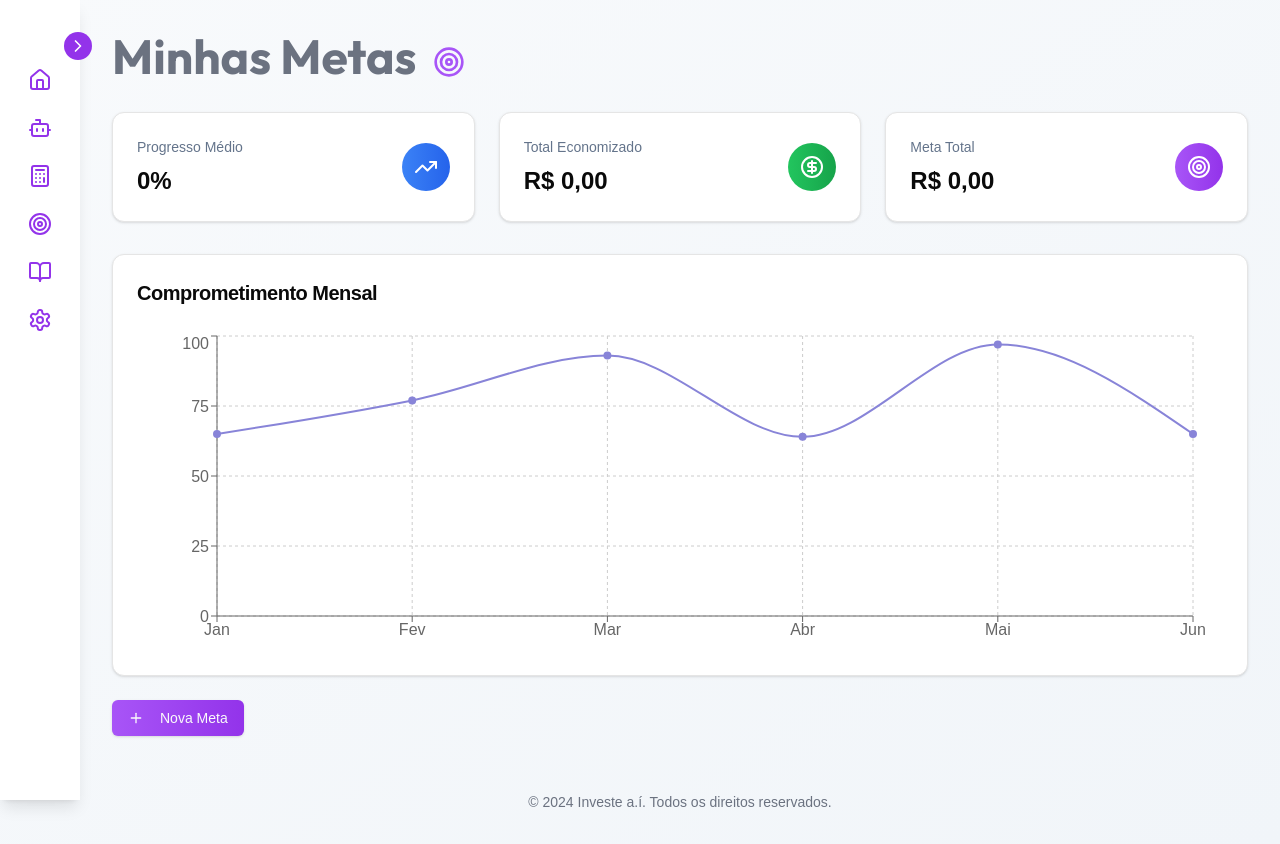
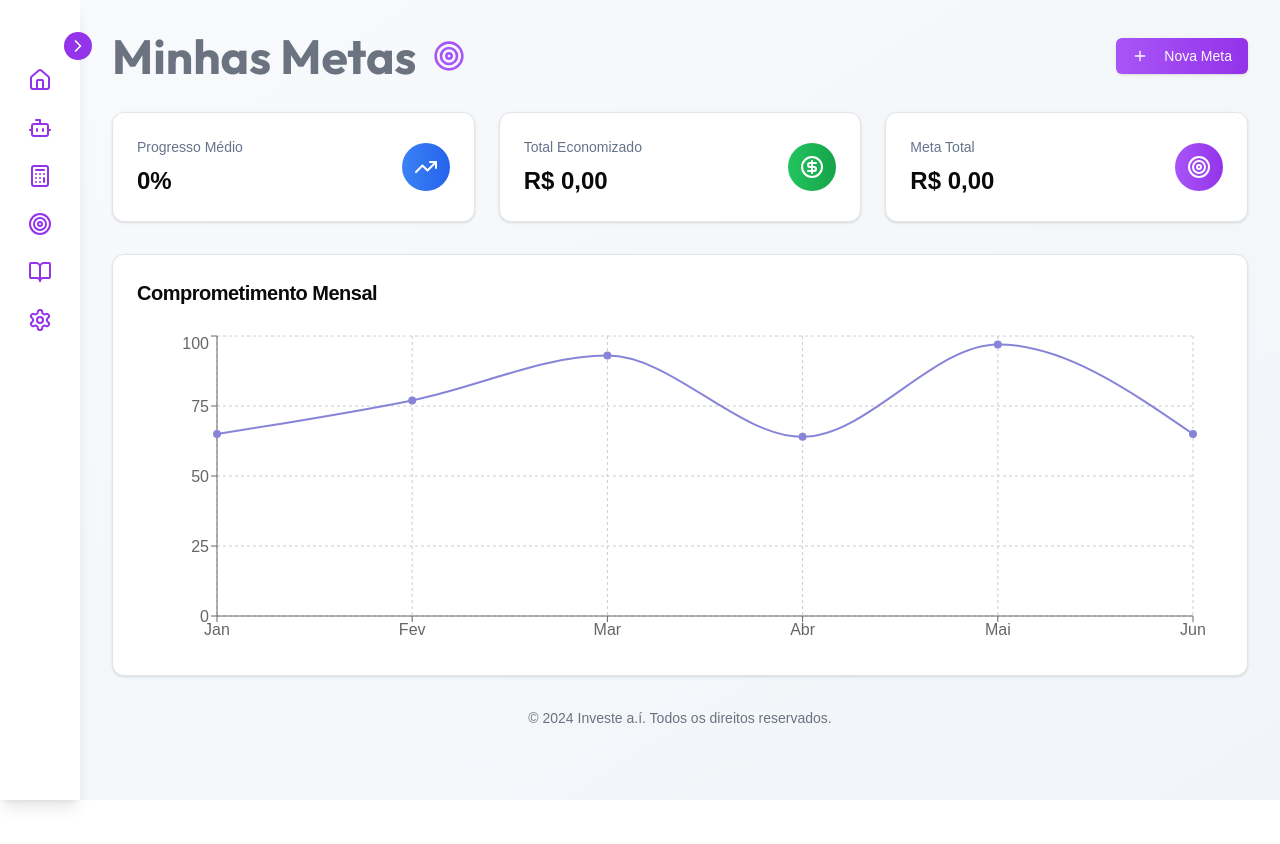
Before and after one commit to andreLucao/investAi, a Next.js app: page /metas in a window 1280 px wide. After the commit the page ends 800 px from the top, so only its background shows below. Built offline with nearby package versions, Linux system fonts and the light colour scheme.

Commit message:
teste marcos

```diff
--- a/app/metas/page.js
+++ b/app/metas/page.js
@@ -51,7 +51,7 @@ const CommitmentChart = ({ goals }) => {
   return (
     <Card className="dark:bg-slate-800 mt-8">
       <CardHeader>
-        <CardTitle className="text-xl font-semibold dark:text-white ">Comprometimento Mensal</CardTitle>
+        <CardTitle className="text-xl font-semibold dark:text-white">Comprometimento Mensal</CardTitle>
       </CardHeader>
       <CardContent>
         <div className="h-80 w-full">
@@ -181,14 +181,20 @@ export default function Goals() {
       <div className={`transition-all duration-300 ${expanded ? 'ml-64' : 'ml-20'} p-8`}>
         <div className="max-w-6xl mx-auto">
           <div className="flex justify-between items-center mb-8">
-            <h2 className={`${outfit.className} text-4xl md:text-5xl font-bold`}>
+            <h2 className={`${outfit.className} text-4xl md:text-5xl font-bold flex items-center`}>
               <span className="text-gray-500 dark:text-gray-300 mr-4">Minhas Metas</span>
               <Target className="inline-block w-8 h-8 text-purple-500" />
             </h2>
+            <Button
+              onClick={() => setIsAddingGoal(true)}
+              className="bg-gradient-to-r from-purple-500 to-purple-600 hover:from-purple-600 hover:to-purple-700"
+            >
+              <Plus className="w-5 h-5 mr-2" />
+              Nova Meta
+            </Button>
           </div>
 
-          {/* Stats Cards */}
-          <div className="grid grid-cols-1 md:grid-cols-3 gap-6 mb-8">
+          <div className="grid grid-cols-1 md:grid-cols-3 gap-6 mb-8 dark:text-white">
             <StatsCard
               title="Progresso Médio"
               value={`${calculateTotalProgress()}%`}
@@ -209,16 +215,7 @@ export default function Goals() {
             />
           </div>
 
-          {/* Commitment Chart */}
           <CommitmentChart goals={goals} />
-
-          <Button
-            onClick={() => setIsAddingGoal(true)}
-            className="my-6 bg-gradient-to-r from-purple-500 to-purple-600 hover:from-purple-600 hover:to-purple-700"
-          >
-            <Plus className="w-5 h-5 mr-2" />
-            Nova Meta
-          </Button>
 
           {isAddingGoal && (
             <Card className="mb-6 dark:bg-slate-800">
@@ -337,7 +334,8 @@ export default function Goals() {
                           <Button
                             variant="outline"
                             size="icon"
-                            onClick={() => handleDeleteGoal(goal.id)}className="dark:hover:bg-slate-700"
+                            onClick={() => handleDeleteGoal(goal.id)}
+                            className="dark:hover:bg-slate-700"
                           >
                             <Trash2 className="w-4 h-4 text-red-500" />
                           </Button>
@@ -345,11 +343,11 @@ export default function Goals() {
                       </div>
                       <div className="space-y-2">
                         <div className="flex justify-between text-sm">
-                            <span className="text-slate-600 dark:text-slate-300">
+                          <span className="text-slate-600 dark:text-white">
                             R$ {goal.currentAmount.toLocaleString('pt-BR', { minimumFractionDigits: 2 })} /
                             R$ {goal.targetAmount.toLocaleString('pt-BR', { minimumFractionDigits: 2 })}
                           </span>
-                            <span className="font-semibold">
+                          <span className="font-semibold dark:text-white">
                             {calculateProgress(goal.currentAmount, goal.targetAmount)}%
                           </span>
                         </div>
```
Lines whose indentation alone changed are shown as unchanged.
